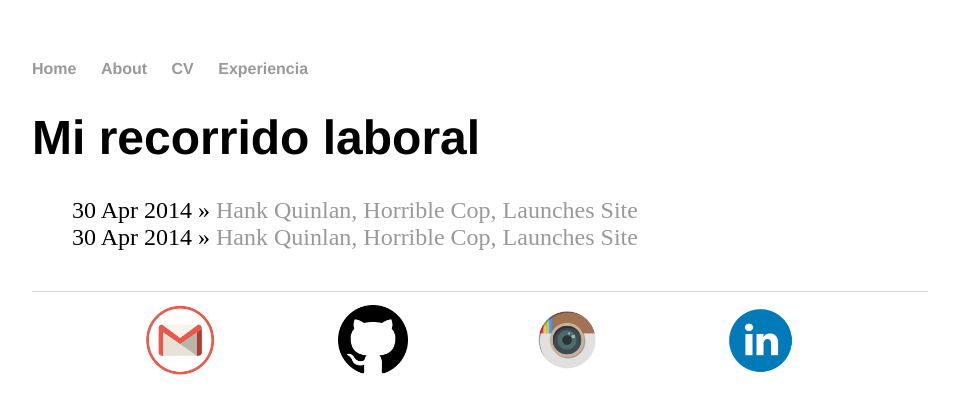
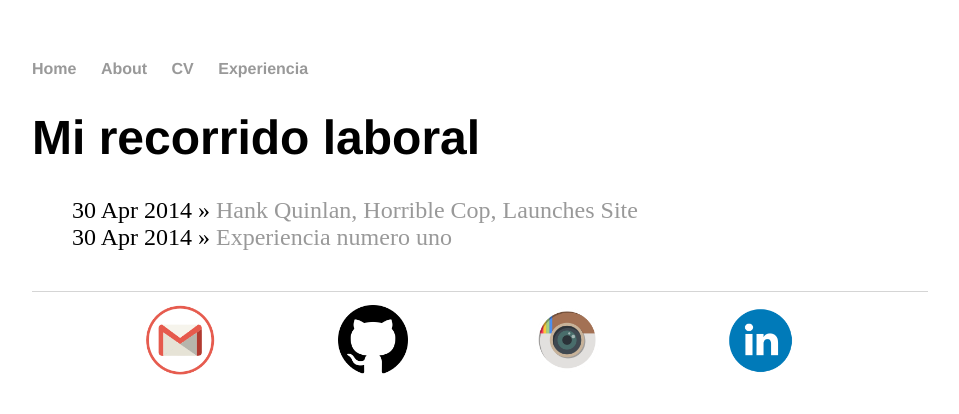
Before and after one commit to isx47590131/isx47590131.github.io, a Jekyll site: the page built from experiencia/index.html, in a window 1280 px wide. Shown: the top 414 px of the page, without its empty margins (160-1119 px from the left). Built offline with Jekyll 4.4.1, drawn with Linux system fonts in a browser that asks for light colours.

Commit message:
Update 2014-04-30-experiencia-numero-uno-2015-05-24.md

```diff
--- a/_posts/2014-04-30-experiencia-numero-uno-2015-05-24.md
+++ b/_posts/2014-04-30-experiencia-numero-uno-2015-05-24.md
@@ -1,6 +1,6 @@
 ---
 layout: post
-title: "Hank Quinlan, Horrible Cop, Launches Site"
+title: "Experiencia numero uno"
 date: 2014-04-30
 date_fi : 2015-05-24
 ---
```
